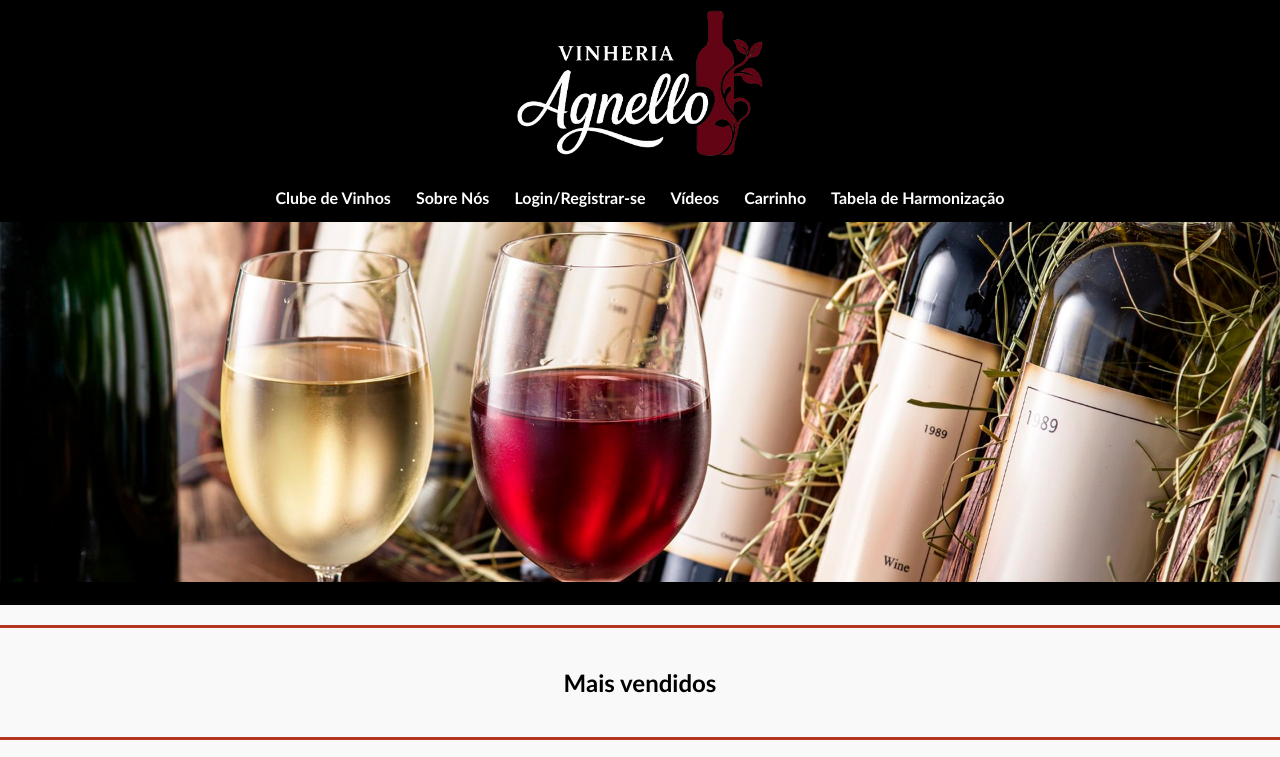
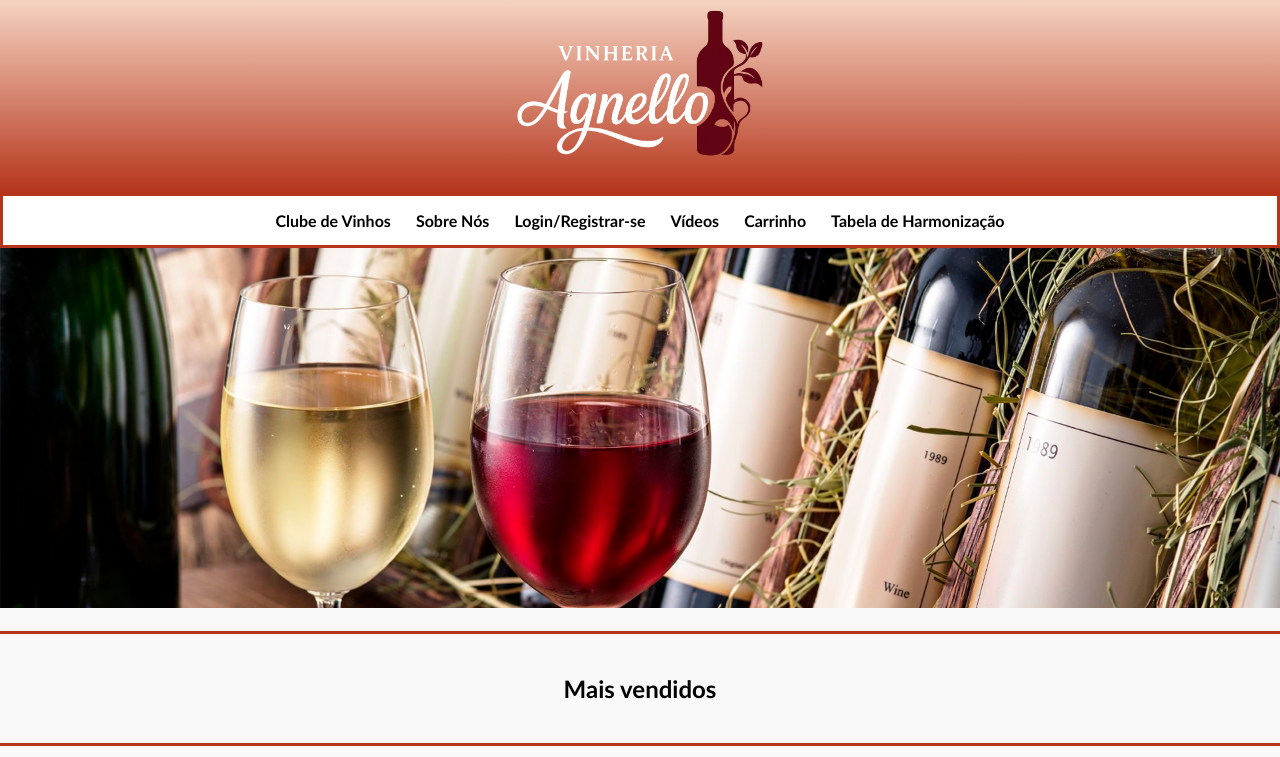
Before and after one commit to gonzales-jpg/Vinheria_Agnello-CP-2, a plain HTML site: page index.html in a window 1280 px wide. Shown: the top 757 px of the page. Drawn offline with Linux system fonts and the light colour scheme.

Commit message:
Criando os primeiros efeitos do index

```diff
--- a/index.html
+++ b/index.html
@@ -5,12 +5,15 @@
   <meta name="viewport" content="width=device-width, initial-scale=1.0">
   <title>Vinheria Agnello</title>
   <link rel="stylesheet" href="./src/css/style.css">
+  <!-- CSS PARA EFEITOS,TRANSIÇÕES ETC -->
+  <link rel="stylesheet" href="./src/css/efeitos.css">
   <meta name="description" content="Loja de vinhos finos e espumantes. Entrega rápida e vinhos selecionados do mundo todo.">
   <meta name="keywords" content="vinho, vinhos, loja de vinhos, vinhos importados, espumante, vinho tinto, vinho branco, vinho rosé">
 </head>
 <body>
   <header class="partePreta">
   <img src="src/assets/imgs/LOGO.png" alt="" class="logo" >
+</header>
 
     <nav>
       <ul class="menu">
@@ -21,12 +24,11 @@
         <li><a href="./src/pages/pagina2.html"  >Carrinho</a></li>
         <li><a href="./src/pages/pagina1.html">Tabela de Harmonização</a></li>
       </ul>
+
     </nav>
-
     <img id="imagemCapa"
          src="src/assets/imgs/vinho-de-mesa-ou-vinho-fino-2-blog-setembro-22.jpg"
          alt="Capa Vinheria Agnello">
-  </header>
 
   <section>
     <article>
--- /dev/null
+++ b/src/css/efeitos.css
@@ -0,0 +1,48 @@
+/* Reset básico do navegador*/
+* {
+  margin: 0;
+  padding: 0;
+  box-sizing: border-box;
+}
+/* Transform só funciona em elementos que são blocados por isso precisamos colocar inline-blocl */
+ul li a {
+  display: inline-block;
+  transition: transform 0.2s ease; /* transição suave */
+}
+
+/* Usamos o a por que não é um texto em si e sim um link */
+ul li:hover a {
+  color: rgb(240, 103, 5);
+  transform: scale(1.1);
+}
+.logo{
+    transition: 0.5s ease;
+    cursor:pointer;
+
+}
+.logo:hover{
+    transform: scale(1.1);
+}
+nav{
+  position: sticky;
+  top: 0;
+  z-index: 1000;
+  /* Para o menu ficar por cima de todos os elementos */
+  background-color: rgb(255, 255, 255);
+}
+article a{
+    display: inline-block;
+    transition: 0.5s ease;
+
+}
+article a:hover{
+    cursor: pointer;
+    background-color: rgb(240, 103, 5);
+    transform: scale(1.05);
+
+}
+.partePreta{
+  background: linear-gradient( #F5D3C1, rgb(181, 53, 28));
+
+
+}
--- a/src/css/style.css
+++ b/src/css/style.css
@@ -34,12 +34,14 @@ h1 {
   gap: 25px;
   /* Espaçamento entre cada elemento */
   padding: 15px 0;
+  border: solid, rgb(181, 53, 28), 3px;
 }
 
 .menu a {
   text-decoration: none;
-  color: #fff;
+  color: #000000;
   font-weight: bold;
+
 }
 
 /* Imagem de capa */
@@ -73,10 +75,11 @@ h1 {
 }
 .copy{
   text-align: center;
-  background-color:rgb(0, 0, 0);
-  color: aliceblue;
+  background-color:rgb(255, 255, 255);
+  color: rgb(0, 0, 0);
   padding: 5px;
 }
+
 .logo{
   height: 150px;
   margin: 10px;
```
